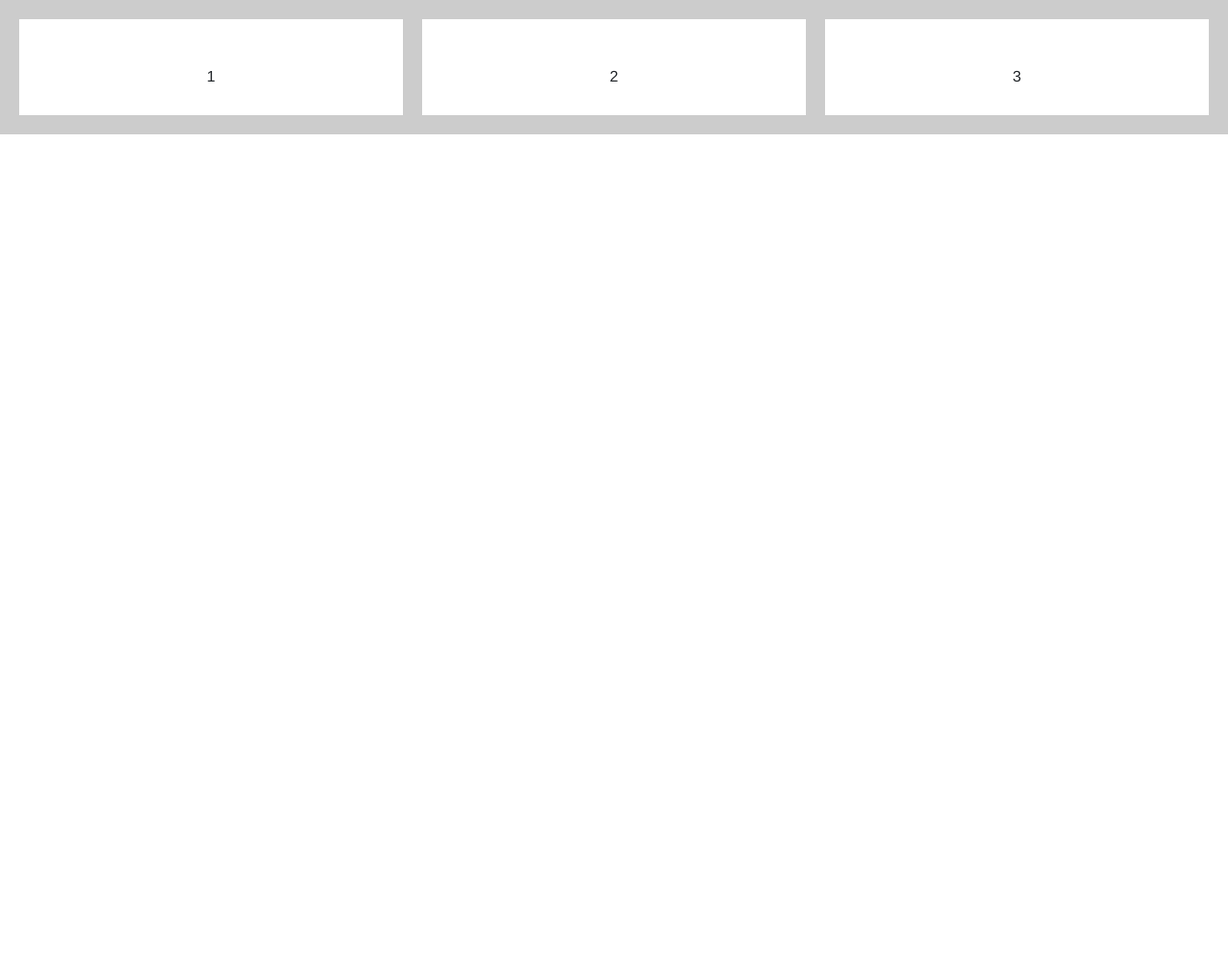
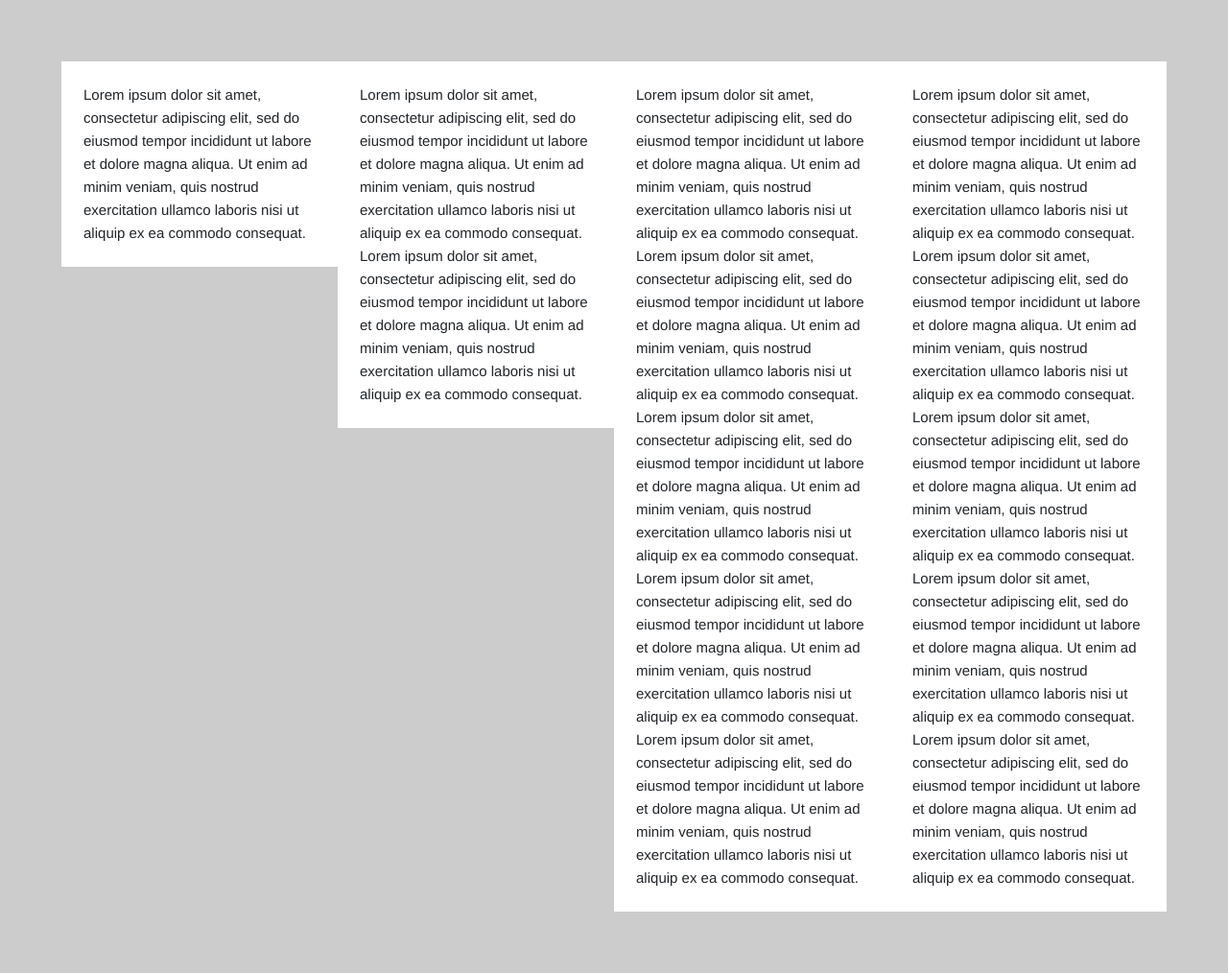
Before and after one commit to DPBandA/dpba, a Jekyll site: the page built from jmts/index.html, in a window 1280 px wide. Shown: the whole page at 96% size. Built offline with Jekyll 4.4.1, drawn with Linux system fonts in a browser that asks for light colours; before the commit the page ends 900 px from its top, so only the background shows below that.

Commit message:
General updates.

```diff
--- a/_includes/head_jmts.html
+++ b/_includes/head_jmts.html
@@ -10,22 +10,6 @@
           href="https://cdn.jsdelivr.net/npm/bootstrap@4.6.1/dist/css/bootstrap.min.css"
           integrity="sha384-zCbKRCUGaJDkqS1kPbPd7TveP5iyJE0EjAuZQTgFLD2ylzuqKfdKlfG/eSrtxUkn"
           crossorigin="anonymous">
-    <style type="text/css">
-        .parent {
-            display: flex;
-            background: #ccc;
-            padding: 10px;
-            font-family: helvetica;
-        }
-        .child {
-            padding: 10px;
-            margin: 10px;
-            background: #fff;
-            flex-grow: 1;
-            text-align:center;
-            height: 100px;
-            line-height: 100px;
-        }
-    </style>
+    <link rel="stylesheet" href="../assets/css/style.css">
 
 </head>
--- a/assets/css/style.css
+++ b/assets/css/style.css
@@ -4,6 +4,23 @@
 * Global
 * ==========================================================================
 */
+
+/* Test CSS */
+.parent {
+    width: 100%;
+    background: #ccc;
+    font-family: helvetica;
+    padding: 5%;
+    float: left;
+}
+.child {
+    padding: 2%;
+    background: white;
+    width: 25%;
+    display: inline-block;
+    float: left;
+}
+/* End Test CSS */
 
 .btn-primary{
     margin-left: 20px;
@@ -148,9 +165,14 @@ a {
     -ms-transition: all .3s;
 }
 
-a:hover { color: #888; text-decoration: none; }
+a:hover {
+    color: #888;
+    text-decoration: none;
+}
 
-strong { font-weight: bold; }
+strong {
+    font-weight: bold;
+}
 
 address {
     margin-top: 28px;
@@ -647,19 +669,56 @@ footer h3 {
 * ==========================================================================
 */
 
-.glyphicon-lg{font-size:3em}
-.blockquote-box{border-right:5px solid #E6E6E6;margin-bottom:25px}
-.blockquote-box .square{width:100px;min-height:50px;margin-right:22px;text-align:center!important;background-color:#E6E6E6;padding:20px 0}
-.blockquote-box.blockquote-primary{border-color:#357EBD}
-.blockquote-box.blockquote-primary .square{background-color:#428BCA;color:#FFF}
-.blockquote-box.blockquote-success{border-color:#4CAE4C}
-.blockquote-box.blockquote-success .square{background-color:#5CB85C;color:#FFF}
-.blockquote-box.blockquote-info{border-color:#46B8DA}
-.blockquote-box.blockquote-info .square{background-color:#5BC0DE;color:#FFF}
-.blockquote-box.blockquote-warning{border-color:#EEA236}
-.blockquote-box.blockquote-warning .square{background-color:#F0AD4E;color:#FFF}
-.blockquote-box.blockquote-danger{border-color:#D43F3A}
-.blockquote-box.blockquote-danger .square{background-color:#D9534F;color:#FFF}
+.glyphicon-lg{
+    font-size:3em
+}
+.blockquote-box{
+    border-right:5px solid #E6E6E6;
+    margin-bottom:25px
+}
+.blockquote-box .square{
+    width:100px;
+    min-height:50px;
+    margin-right:22px;
+    text-align:center!important;
+    background-color:#E6E6E6;
+    padding:20px 0
+}
+.blockquote-box.blockquote-primary{
+    border-color:#357EBD
+}
+.blockquote-box.blockquote-primary .square{
+    background-color:#428BCA;
+    color:#FFF
+}
+.blockquote-box.blockquote-success{
+    border-color:#4CAE4C
+}
+.blockquote-box.blockquote-success .square{
+    background-color:#5CB85C;
+    color:#FFF
+}
+.blockquote-box.blockquote-info{
+    border-color:#46B8DA
+}
+.blockquote-box.blockquote-info .square{
+    background-color:#5BC0DE;
+    color:#FFF
+}
+.blockquote-box.blockquote-warning{
+    border-color:#EEA236
+}
+.blockquote-box.blockquote-warning .square{
+    background-color:#F0AD4E;
+    color:#FFF
+}
+.blockquote-box.blockquote-danger{
+    border-color:#D43F3A
+}
+.blockquote-box.blockquote-danger .square{
+    background-color:#D9534F;
+    color:#FFF
+}
 
 /*
 * ==========================================================================
--- a/jmts/index.html
+++ b/jmts/index.html
@@ -4,12 +4,54 @@ layout: jmts_style
 
 <div class="parent">
     <div class="child">
-        1
+        Lorem ipsum dolor sit amet, consectetur adipiscing elit, sed do eiusmod
+        tempor incididunt ut labore et dolore magna aliqua. Ut enim ad minim
+        veniam, quis nostrud exercitation ullamco laboris nisi ut aliquip ex ea
+        commodo consequat.
     </div>
     <div class="child">
-        2
+        Lorem ipsum dolor sit amet, consectetur adipiscing elit, sed do eiusmod
+        tempor incididunt ut labore et dolore magna aliqua. Ut enim ad minim
+        veniam, quis nostrud exercitation ullamco laboris nisi ut aliquip ex ea
+        commodo consequat. Lorem ipsum dolor sit amet, consectetur adipiscing elit,
+        sed do eiusmod tempor incididunt ut labore et dolore magna aliqua. Ut enim
+        ad minim veniam, quis nostrud exercitation ullamco laboris nisi ut aliquip
+        ex ea commodo consequat.
     </div>
     <div class="child">
-        3
+        Lorem ipsum dolor sit amet, consectetur adipiscing elit, sed do eiusmod
+        tempor incididunt ut labore et dolore magna aliqua. Ut enim ad minim
+        veniam, quis nostrud exercitation ullamco laboris nisi ut aliquip ex ea
+        commodo consequat. Lorem ipsum dolor sit amet, consectetur adipiscing elit,
+        sed do eiusmod tempor incididunt ut labore et dolore magna aliqua. Ut enim
+        ad minim veniam, quis nostrud exercitation ullamco laboris nisi ut aliquip
+        ex ea commodo consequat. Lorem ipsum dolor sit amet, consectetur adipiscing
+        elit, sed do eiusmod tempor incididunt ut labore et dolore magna aliqua. Ut
+        enim ad minim veniam, quis nostrud exercitation ullamco laboris nisi ut
+        aliquip ex ea commodo consequat. Lorem ipsum dolor sit amet, consectetur
+        adipiscing elit, sed do eiusmod tempor incididunt ut labore et dolore magna
+        aliqua. Ut enim ad minim veniam, quis nostrud exercitation ullamco laboris
+        nisi ut aliquip ex ea commodo consequat. Lorem ipsum dolor sit amet,
+        consectetur adipiscing elit, sed do eiusmod tempor incididunt ut labore et
+        dolore magna aliqua. Ut enim ad minim veniam, quis nostrud exercitation
+        ullamco laboris nisi ut aliquip ex ea commodo consequat.
+    </div>
+    <div class="child">
+        Lorem ipsum dolor sit amet, consectetur adipiscing elit, sed do eiusmod
+        tempor incididunt ut labore et dolore magna aliqua. Ut enim ad minim
+        veniam, quis nostrud exercitation ullamco laboris nisi ut aliquip ex ea
+        commodo consequat. Lorem ipsum dolor sit amet, consectetur adipiscing elit,
+        sed do eiusmod tempor incididunt ut labore et dolore magna aliqua. Ut enim
+        ad minim veniam, quis nostrud exercitation ullamco laboris nisi ut aliquip
+        ex ea commodo consequat. Lorem ipsum dolor sit amet, consectetur adipiscing
+        elit, sed do eiusmod tempor incididunt ut labore et dolore magna aliqua. Ut
+        enim ad minim veniam, quis nostrud exercitation ullamco laboris nisi ut
+        aliquip ex ea commodo consequat. Lorem ipsum dolor sit amet, consectetur
+        adipiscing elit, sed do eiusmod tempor incididunt ut labore et dolore magna
+        aliqua. Ut enim ad minim veniam, quis nostrud exercitation ullamco laboris
+        nisi ut aliquip ex ea commodo consequat. Lorem ipsum dolor sit amet,
+        consectetur adipiscing elit, sed do eiusmod tempor incididunt ut labore et
+        dolore magna aliqua. Ut enim ad minim veniam, quis nostrud exercitation
+        ullamco laboris nisi ut aliquip ex ea commodo consequat.
     </div>
 </div>
```
